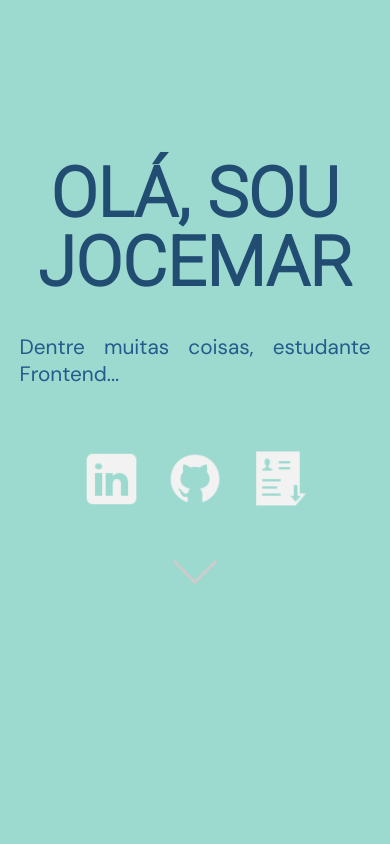
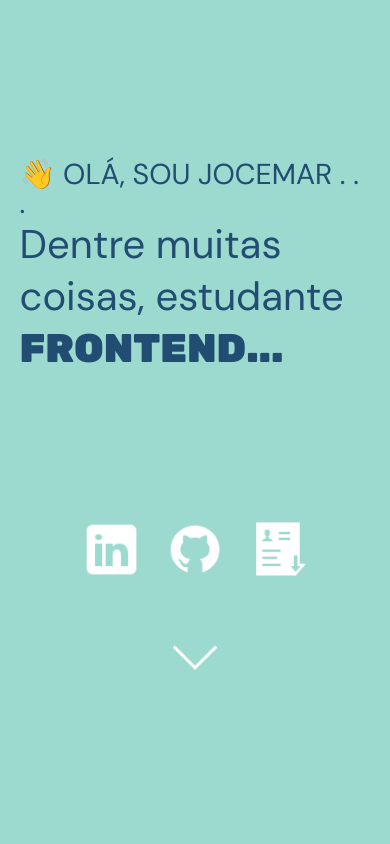
Before and after one commit to jocemarvogel/Portfolio, a plain HTML site: page index.html in a window 390 px wide. Shown: the top 844 px of the page. Drawn offline with Linux system fonts and the light colour scheme.

Commit message:
Alteração de cores

```diff
--- a/index.html
+++ b/index.html
@@ -17,8 +17,8 @@
     <header>
         <article>
             <section class="apresentacao">
-                <H1>OLÁ, SOU JOCEMAR</H1>
-                <p>Dentre muitas coisas, estudante Frontend...</p>
+                <h1 class="apresentacao_nome">👋 OLÁ, SOU JOCEMAR . . .</h1>
+                <p class="apresentacao_texto">Dentre muitas coisas, estudante <span>FRONTEND...</span></p>
                 <div class="redes_sociais">
                     <a href="https://www.linkedin.com/in/jocemar-vogel/" target="_blank"><img
                             src="./src/image/linkedin_icon.png" alt="linkedin" srcset="" title="Linkedin"></a>
--- a/src/css/style.css
+++ b/src/css/style.css
@@ -1,4 +1,5 @@
 @import url('https://fonts.googleapis.com/css2?family=DM+Sans:wght@400;500;700&family=Roboto:wght@100;300&display=swap');
+@import url('https://fonts.googleapis.com/css2?family=Catamaran:wght@900&family=Rubik:wght@900&display=swap');
 
 * {
     margin: 0;
@@ -11,9 +12,10 @@
 :root{
     --font-text-01: 'DM Sans', sans-serif;
     --font-title: 'Roboto', sans-serif;
+    --font-destaque: 'Rubik', sans-serif;
     --body-color :  #9CD9CE;
     --title-color: #224D73;
-    --font-color:   #235B8C;
+    --font-color:   #224D73;
     --link-hover:   black;
     --input-text:   #F28E85;
 }
@@ -58,38 +60,40 @@ header {
 }
 
 .apresentacao{
-    text-align: center;
+/*    text-align: center;   */
     margin-top: 10rem;
-
+    justify-content: first baseline;
 }
 
-.apresentacao h1 {
-
-    font-family: var(--font-title);
-    font-size: 4.3rem;
-    font-weight: 900;
+.apresentacao_nome {
+    font-family: var(--font-text-01);
+    font-size: 2.3rem;
+    font-weight: 1200;
     color: var(--title-color);
-    margin-bottom: 10%;
 }
 
-.apresentacao p {
+.apresentacao_texto {
     height: auto;
     margin: 0 auto;
-    font-size: 1.3rem;
+    font-size: 6rem;
     line-height: 130%;
     color: var(--font-color);
-    text-align: justify;
+    text-align: left;
+}
+
+.apresentacao_texto span{
+    font-family: var(--font-destaque);
 }
 
 .redes_sociais{
     text-align: center;
-    margin-top: 15%;
+    margin-top: 10%;
 }
 
 .redes_sociais img {
     height: 7vh;
     margin: 10px;
-    filter: invert(95%);
+    filter: invert(100%);
 }
 
 .redes_sociais a:hover{
@@ -100,13 +104,18 @@ header {
 
 .scroll{
     margin-top: 10%;
+    height: 130px;
+}
+
+.scroll img{
+    margin-top: 8px;
 }
 
 .move_scroll{
     align-items: center;
     justify-content: center;
-    filter: invert(80%);
-    animation: move_scroll_header 1.5s linear infinite;
+    filter: invert(100%);
+    animation: move_scroll_header 2.15s infinite alternate;
     animation-delay: 500ms;
 }
 
@@ -133,7 +142,6 @@ header {
 #menu{
     display: flex;
     gap: .5rem;
-
 }
 
 #menu a{
@@ -141,6 +149,7 @@ header {
     padding: 1rem;
     font-weight: 700;
     font-size: 1.3rem;
+    color: white;
 }
 
 #menu a:hover{
@@ -150,6 +159,7 @@ header {
 
 #btn-mobile{
     display: none;
+    color: white;
 }
 
 
@@ -192,7 +202,7 @@ section{
 }
 
 .cartao:hover{
-    border: solid 2px #e5d5d5dc;
+    border: solid 2px var(--font-color);
 }
 
 .img_projetos{
@@ -334,7 +344,7 @@ fieldset button:hover{
     }
 
     100%{
-        transform: translateY(10px);
+        transform: translateY(80px);
     }
 }
 
@@ -415,4 +425,13 @@ fieldset button:hover{
         transform: rotate(-135deg);
         top: -7px;
     }
+
+    .apresentacao_nome {
+        font-size: 1.8rem;
+    }
+
+    .apresentacao_texto {
+        font-size: 2.5rem;
+        margin-bottom: 100px;
+    }
 }
```
Also changed, not shown: desafiosCodelandia.html (+1 -1 lines), src/css/desafiosCodelandia.css (+17 -1 lines).
